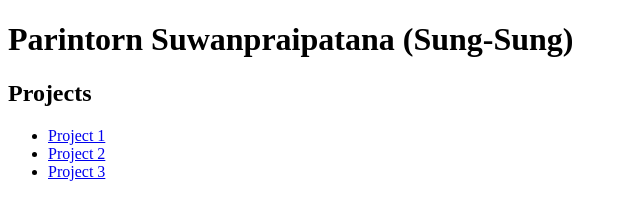
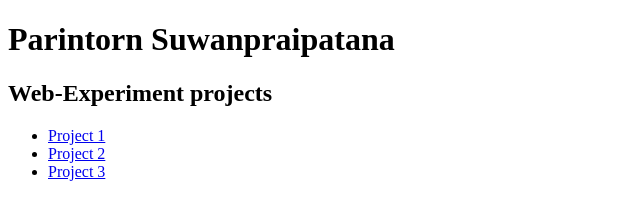
Before and after one commit to psuwanpr/ParintornS, a plain HTML site: page index.html in a window 1280 px wide. Shown: the whole page, without its empty margins (0-640 px from the left). Drawn offline with Linux system fonts and the light colour scheme.

Commit message:
Update index.html

```diff
--- a/index.html
+++ b/index.html
@@ -3,13 +3,13 @@
 
 <head>
 	<meta name="viewport" content="width=device-width, initial-scale=1">
-	<title>Web Programming | Sung-Sung | Project 2</title>
+	<title>Web Programming | Sung-Sung | Project</title>
 </head>
 
 <body>
 
-	<h1>Parintorn Suwanpraipatana (Sung-Sung)</h1>
-<h2>Projects</h2>
+	<h1>Parintorn Suwanpraipatana</h1>
+<h2>Web-Experiment projects</h2>
 
 <ul>
 	<li>
```
